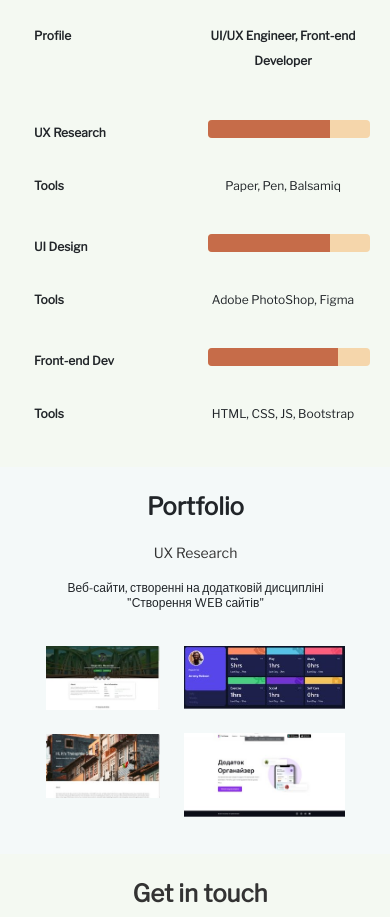
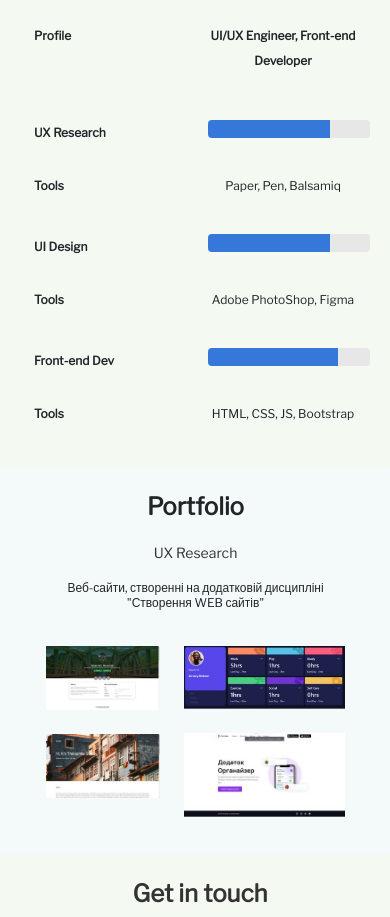
Before and after one commit to oozrazhevskyi/myportfolio, a plain HTML site: page index.html in a window 390 px wide. Shown: the part 1108-2025 px from the top of the page. Drawn offline with nearby package versions, Linux system fonts and the light colour scheme.

Commit message:
Update style-mobile.css

```diff
--- a/css/style-mobile.css
+++ b/css/style-mobile.css
@@ -102,10 +102,10 @@
   .progress {
     height: 18px;
     padding: 0;
-    background: #f5d6ab;
+    background: var(--bg-progress-secondary);
   }
   .progress-bar {
-    background: #c66c49;
+    background: var(--bg-progress-primary);
   }
   .skill {
     margin-bottom: 20px;
```
